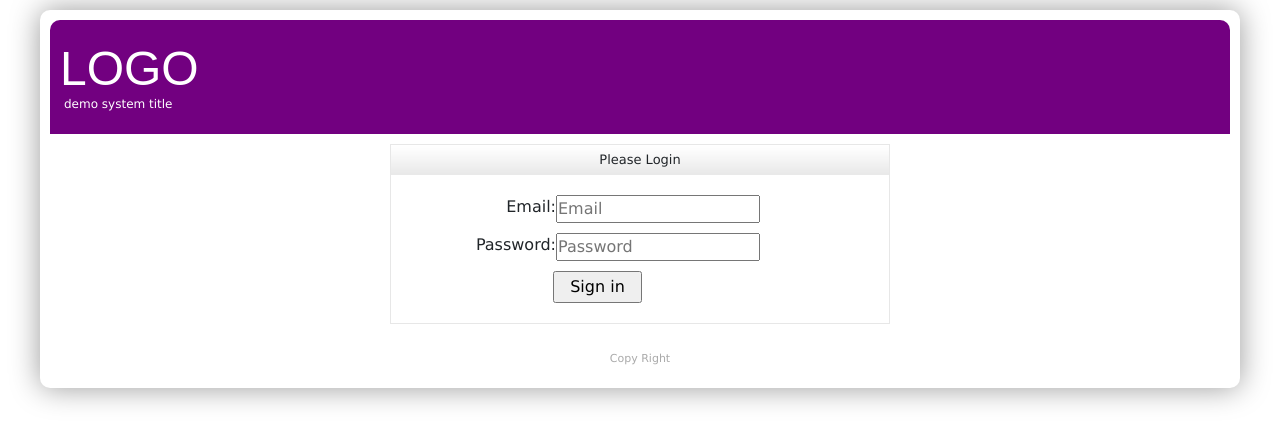
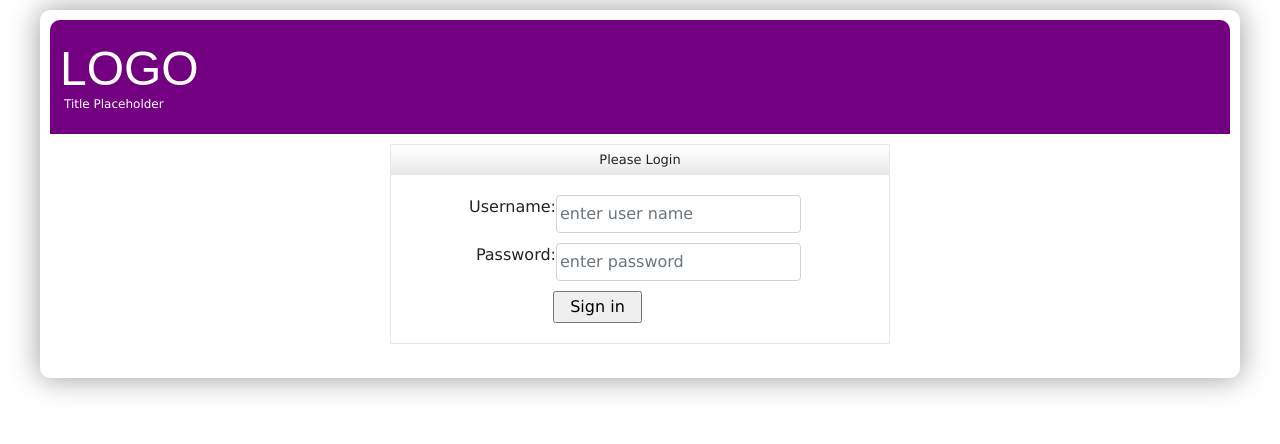
Before and after one commit to ktadewos/angular-demo-app, an Angular app: page /#/login in a window 1280 px wide. Shown: the top 444 px of the page. Built offline with nearby package versions, Linux system fonts and the light colour scheme.

Commit message:
add validation and ui updates

```diff
--- a/src/app/components/header/header.component.html
+++ b/src/app/components/header/header.component.html
@@ -16,7 +16,7 @@
   <div id="header">
     <div id="system-identity">
         <h1 class="system-name"><a href="/">LOGO</a></h1>
-        <span class="detailed-name"><a href="/">demo system title</a></span>
+        <span class="detailed-name"><a href="/">Tilte Placeholder</a></span>
     </div>
 </div>
 <div id="login-status">
--- a/src/app/components/login/login.component.css
+++ b/src/app/components/login/login.component.css
@@ -1,4 +1,4 @@
-.loginwrapper {
+/* .loginwrapper {
   width: 630px;
   margin: 0px auto;
   padding-top: 165px;
@@ -32,16 +32,17 @@
 .logibtn{
   width: 100px;
   margin: 0px auto;
-}
-.logibtn button{
+} */
+/* .logibtn button{
   width: 260px;
-  /* margin: 0px auto; */
+
   margin-left: 85px;
   background: #2f383166;
   border: 1px solid #dee2e6;
-}
-.form-control {
+} */
+
+/* .form-control {
   background: #ffffff52 !important;
   color: #fff7ff !important;
   border: 0px;
-}
+} */
--- a/src/app/components/login/login.component.html
+++ b/src/app/components/login/login.component.html
@@ -2,34 +2,24 @@
   <div id="header">
     <div id="system-identity">
       <h1 class="system-name"><a href="/">LOGO</a></h1>
-      <span class="detailed-name"><a href="/">demo system title</a></span>
+      <span class="detailed-name"><a href="/">Title Placeholder</a></span>
     </div>
   </div>
   <div id="middle">
 <div id="login">
-      <div id="login-box-header">
+      <div id="login-box-header" >
           <span>Please Login</span>
       </div>
       <div id="login-form">
         <p id="errorMessage" *ngIf="errormsg">{{ errormsg }}</p>
-        <form action="#" method="post">
+          <form action="#" method="post" #editFrom="ngForm">
             <p>
-            <label for="inputEmail3">Email:</label>
-            <input
-              type="email"
-              name="inputEmail3"
-              [(ngModel)]="user.email"
-              placeholder="Email"
-            />
+                  <label for="email">Username:</label>
+                  <input class="form-control" type="text" #email="ngModel" id="email" name="email"  [(ngModel)]="user.email" placeholder="enter user name">
               </p>
               <p>
-            <label for="inputPassword3">Password:</label>
-            <input
-              type="password"
-              name="inputPassword3"
-              [(ngModel)]="user.password"
-              placeholder="Password"
-            />
+                  <label for="password">Password:</label>
+                  <input class="form-control" type="password" #password="ngModel" id="password" name="password" [(ngModel)]="user.password" placeholder="enter password">
               </p>
              <p id="login-button">
               <input
@@ -43,7 +33,5 @@
       </div>
     </div>
   </div>
-  <div id="footer">
-    <span>Copy Right</span>
+  <br>
 </div>
-</div>
--- a/src/app/components/login/login.component.ts
+++ b/src/app/components/login/login.component.ts
@@ -19,7 +19,6 @@ export class LoginComponent implements OnInit {
   }
 
   login(){
-    console.log(this.user);
     this.authService.login(this.user).subscribe(res => {
       if(res){
         window.localStorage.setItem("token",res);
@@ -33,10 +32,14 @@ export class LoginComponent implements OnInit {
         this.errormsg = '';
 
       }else{
-       this.errormsg ="invalid email or password!"
+        this.user.email = '';
+        this.user.password = '';
+       this.errormsg ="Invalid username or password!"
       }
     },err => {
-      this.errormsg ="invalid email or password!"
+      this.user.email = '';
+        this.user.password = '';
+      this.errormsg ="Invalid username or password!"
     })
   }
 
--- a/src/app/components/shell/shell.component.html
+++ b/src/app/components/shell/shell.component.html
@@ -14,7 +14,5 @@
   <div id="middle">
     <router-outlet ></router-outlet>
   </div>
-  <div id="footer">
-      <span>Copy Right</span>
-  </div>
+  <br>
 </div>
--- a/src/styles.css
+++ b/src/styles.css
@@ -215,8 +215,15 @@ li {
 #login-form input[type="text"]
 {
 	padding: 3px;
-        width: 245px;
+  width: 245px;
 }
+
+#login-form input[type="password"]
+{
+	padding: 3px;
+  width: 245px;
+}
+
 #login-form input[type="submit"] {
     padding: 2px 15px;
 }
```
Lines whose indentation alone changed are shown as unchanged.
